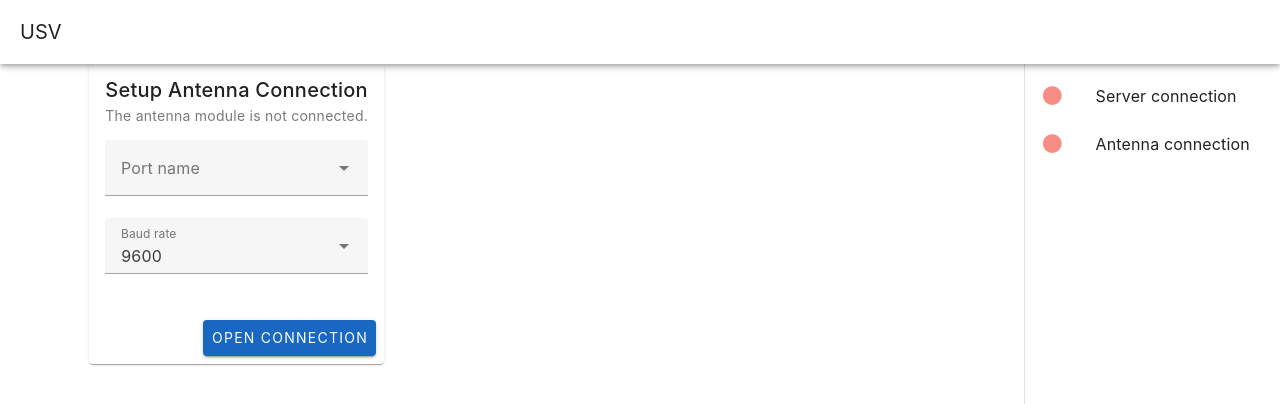
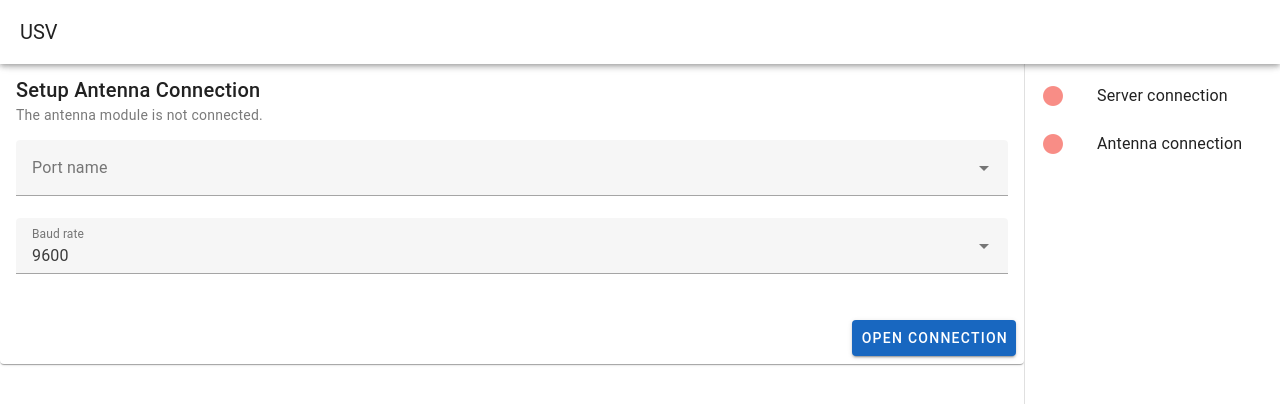
Before and after one commit to abdu-udwz/USV, a Vue app in the folder station/dashboard/packages/app/: page / in a window 1280 px wide. Shown: the top 404 px of the page. Built offline with nearby package versions, Linux system fonts and the light colour scheme; no server answers.

Commit message:
fix (dashboard app): fix conflicts styles

```diff
--- a/station/dashboard/packages/app/src/assets/base.css
+++ /dev/null
@@ -1,74 +0,0 @@
-/* color palette from <https://github.com/vuejs/theme> */
-:root {
-  --vt-c-white: #ffffff;
-  --vt-c-white-soft: #f8f8f8;
-  --vt-c-white-mute: #f2f2f2;
-
-  --vt-c-black: #181818;
-  --vt-c-black-soft: #222222;
-  --vt-c-black-mute: #282828;
-
-  --vt-c-indigo: #2c3e50;
-
-  --vt-c-divider-light-1: rgba(60, 60, 60, 0.29);
-  --vt-c-divider-light-2: rgba(60, 60, 60, 0.12);
-  --vt-c-divider-dark-1: rgba(84, 84, 84, 0.65);
-  --vt-c-divider-dark-2: rgba(84, 84, 84, 0.48);
-
-  --vt-c-text-light-1: var(--vt-c-indigo);
-  --vt-c-text-light-2: rgba(60, 60, 60, 0.66);
-  --vt-c-text-dark-1: var(--vt-c-white);
-  --vt-c-text-dark-2: rgba(235, 235, 235, 0.64);
-}
-
-/* semantic color variables for this project */
-:root {
-  --color-background: var(--vt-c-white);
-  --color-background-soft: var(--vt-c-white-soft);
-  --color-background-mute: var(--vt-c-white-mute);
-
-  --color-border: var(--vt-c-divider-light-2);
-  --color-border-hover: var(--vt-c-divider-light-1);
-
-  --color-heading: var(--vt-c-text-light-1);
-  --color-text: var(--vt-c-text-light-1);
-
-  --section-gap: 160px;
-}
-
-@media (prefers-color-scheme: dark) {
-  :root {
-    --color-background: var(--vt-c-black);
-    --color-background-soft: var(--vt-c-black-soft);
-    --color-background-mute: var(--vt-c-black-mute);
-
-    --color-border: var(--vt-c-divider-dark-2);
-    --color-border-hover: var(--vt-c-divider-dark-1);
-
-    --color-heading: var(--vt-c-text-dark-1);
-    --color-text: var(--vt-c-text-dark-2);
-  }
-}
-
-*,
-*::before,
-*::after {
-  box-sizing: border-box;
-  margin: 0;
-  position: relative;
-  font-weight: normal;
-}
-
-body {
-  min-height: 100vh;
-  color: var(--color-text);
-  background: var(--color-background);
-  transition: color 0.5s, background-color 0.5s;
-  line-height: 1.6;
-  font-family: Inter, -apple-system, BlinkMacSystemFont, 'Segoe UI', Roboto, Oxygen, Ubuntu,
-    Cantarell, 'Fira Sans', 'Droid Sans', 'Helvetica Neue', sans-serif;
-  font-size: 15px;
-  text-rendering: optimizeLegibility;
-  -webkit-font-smoothing: antialiased;
-  -moz-osx-font-smoothing: grayscale;
-}
--- a/station/dashboard/packages/app/src/assets/main.css
+++ /dev/null
@@ -1,35 +0,0 @@
-@import "./base.css";
-
-#app {
-  max-width: 1280px;
-  margin: 0 auto;
-  padding: 2rem;
-
-  font-weight: normal;
-}
-
-a,
-.green {
-  text-decoration: none;
-  color: hsla(160, 100%, 37%, 1);
-  transition: 0.4s;
-}
-
-@media (hover: hover) {
-  a:hover {
-    background-color: hsla(160, 100%, 37%, 0.2);
-  }
-}
-
-@media (min-width: 1024px) {
-  body {
-    display: flex;
-    place-items: center;
-  }
-
-  #app {
-    display: grid;
-    grid-template-columns: 1fr 1fr;
-    padding: 0 2rem;
-  }
-}
--- a/station/dashboard/packages/app/src/main.ts
+++ b/station/dashboard/packages/app/src/main.ts
@@ -2,8 +2,6 @@
 import { createPinia } from 'pinia'
 import App from './App.vue'
 import vuetify from '@/plugins/vuetify'
-
-import './assets/main.css'
 
 const app = createApp(App)
 
```
